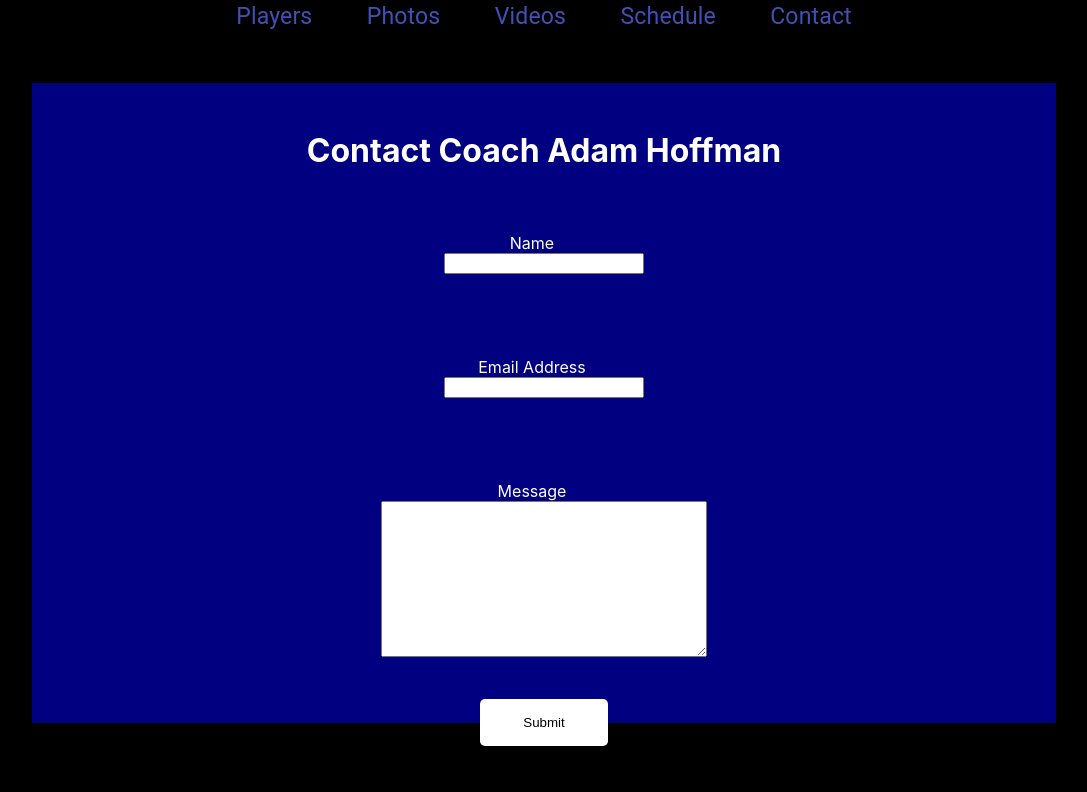
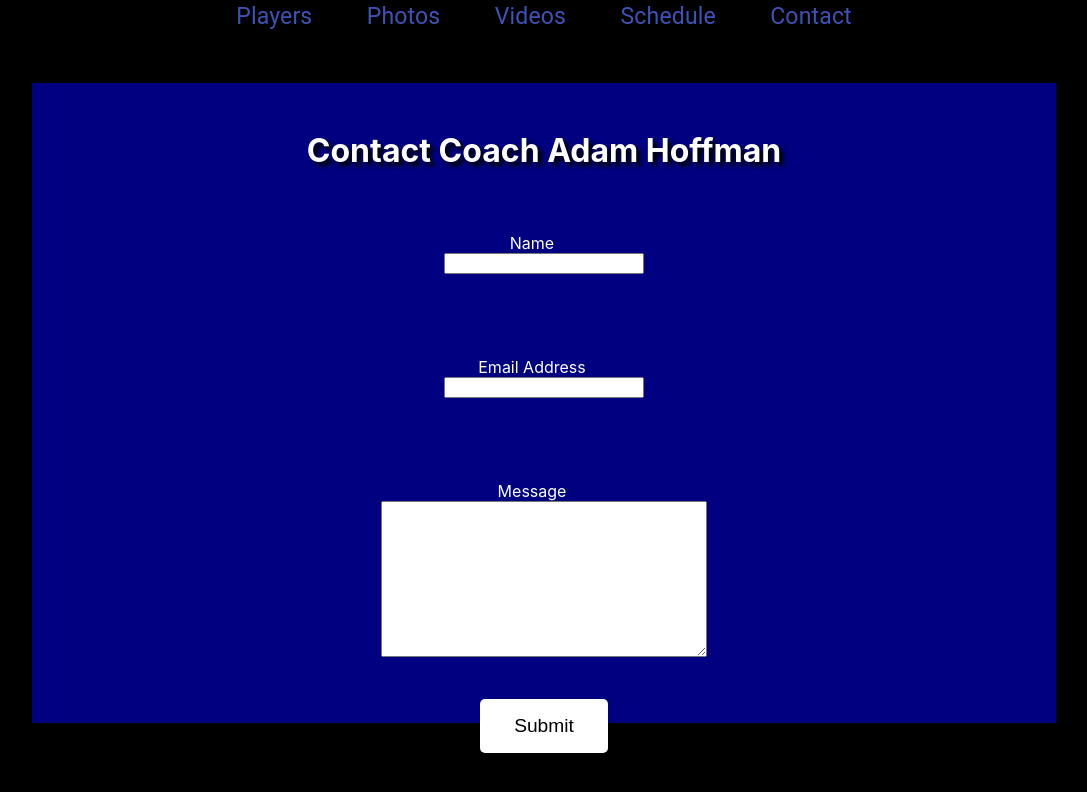
Before and after one commit to AdamHoffma/softball_stats, a React (Create React App) app in the folder client/: page /contact in a window 1280 px wide. Shown: the top 792 px of the page, without its empty margins (96-1183 px from the left). Built offline with nearby package versions, Linux system fonts and the light colour scheme.

Commit message:
made contact header match rest of site

```diff
--- a/client/src/Components/contact/contact.css
+++ b/client/src/Components/contact/contact.css
@@ -17,6 +17,9 @@
     text-align: center;
     color: white;
     margin-top: 3rem;
+    font-size: 2.5vw;
+    color: white;
+    text-shadow: 4px 4px 4px black;
 }
 
 #contactform {
@@ -57,4 +60,5 @@ label {
     cursor: pointer;
     background-color: white;
     align-self: center;
+    font-size: 1.2rem;
 }
```
